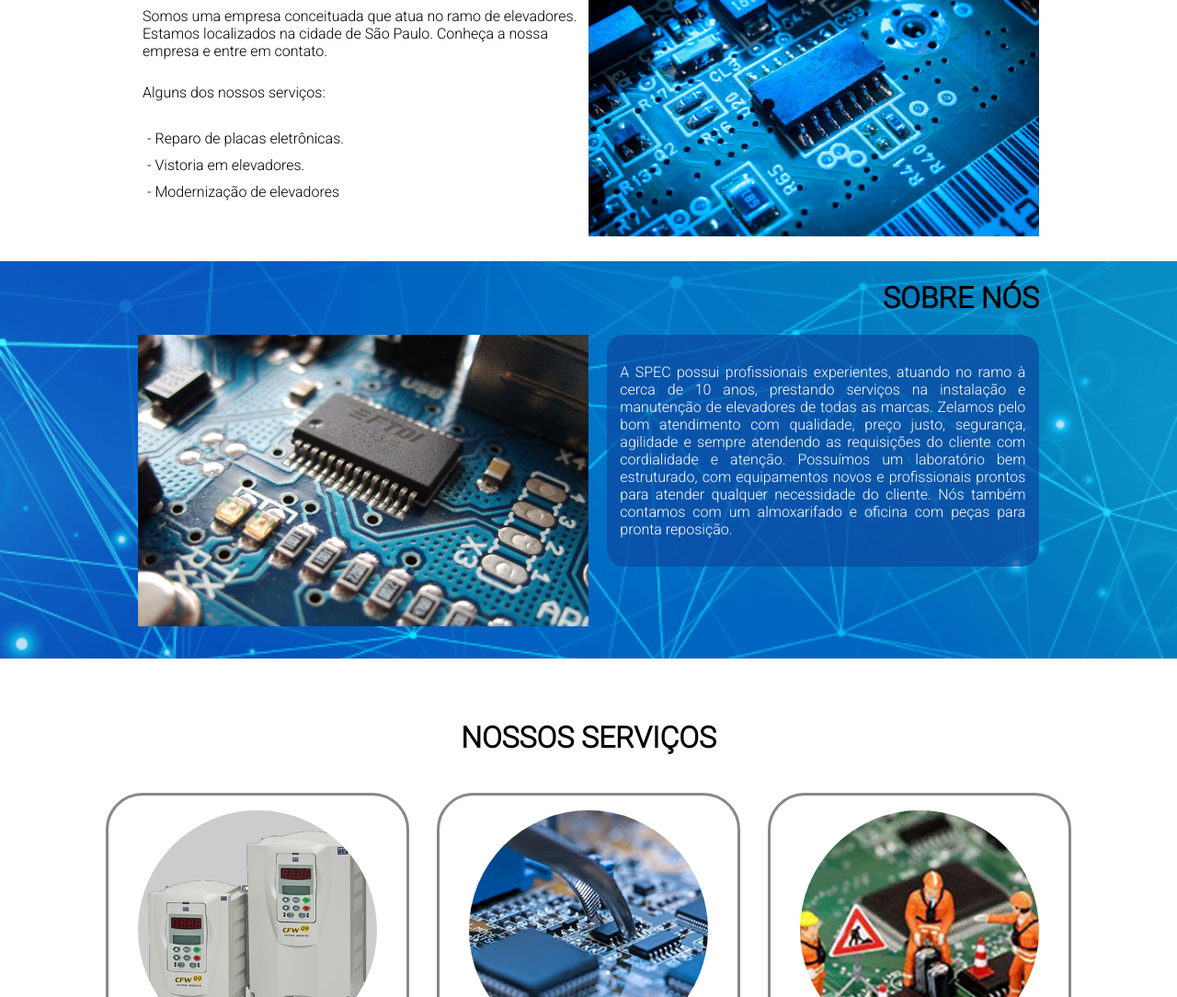
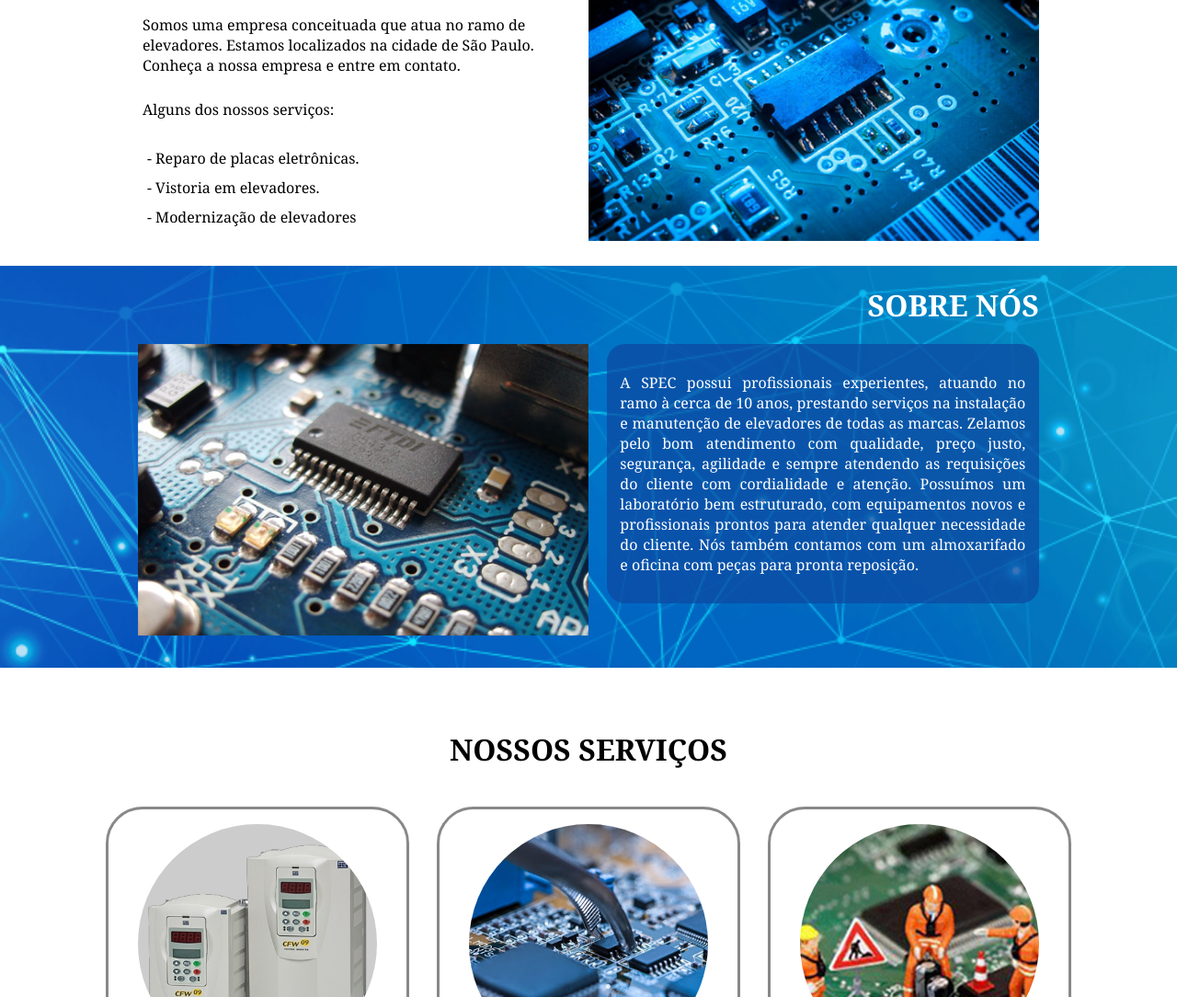
Before and after one commit to MatsuStefanie/scep, a plain HTML site: page index.html in a window 1280 px wide. Shown: the part 647-1731 px from the top of the page at 92% size. Drawn offline with Linux system fonts and the light colour scheme.

Commit message:
ajustes 2

```diff
--- a/css/main.css
+++ b/css/main.css
@@ -2,7 +2,7 @@
         width: 100%;
         /*background-color: rgb(0, 0, 0);*/
         margin: 0;
-        font-family: 'Roboto', sans-serif;
+        font-family: Cambria, Cochin, Georgia, Times, 'Times New Roman', serif;
     }
 
     .topo {
@@ -309,6 +309,7 @@
     }
 
     .sobre {
+        color: #fff;
         display: grid;
         margin-right: auto;
         margin-left: auto;
--- a/index.html
+++ b/index.html
@@ -8,7 +8,6 @@
     <link rel='stylesheet' type='text/css' media='screen' href='./css/main.css'>
     <link rel="stylesheet" type="text/css" href="./css/slick-carousel@1.8.1.slick.min.css" />
     <link rel="shortcut icon" href="./img/logo.png">
-    <link href="https://fonts.googleapis.com/css2?family=Roboto:wght@300&display=swap" rel="stylesheet">
     <script src='./js/main.js'></script>
 </head>
 
```
